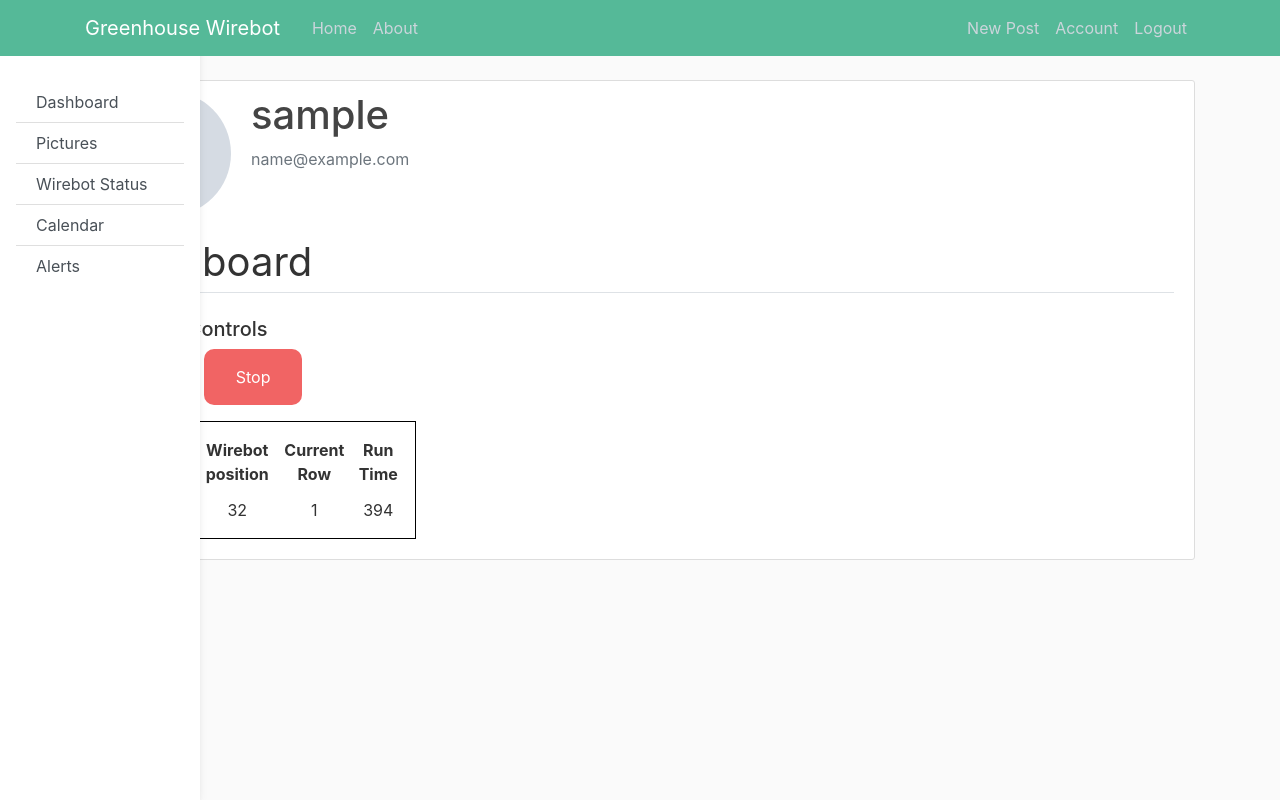
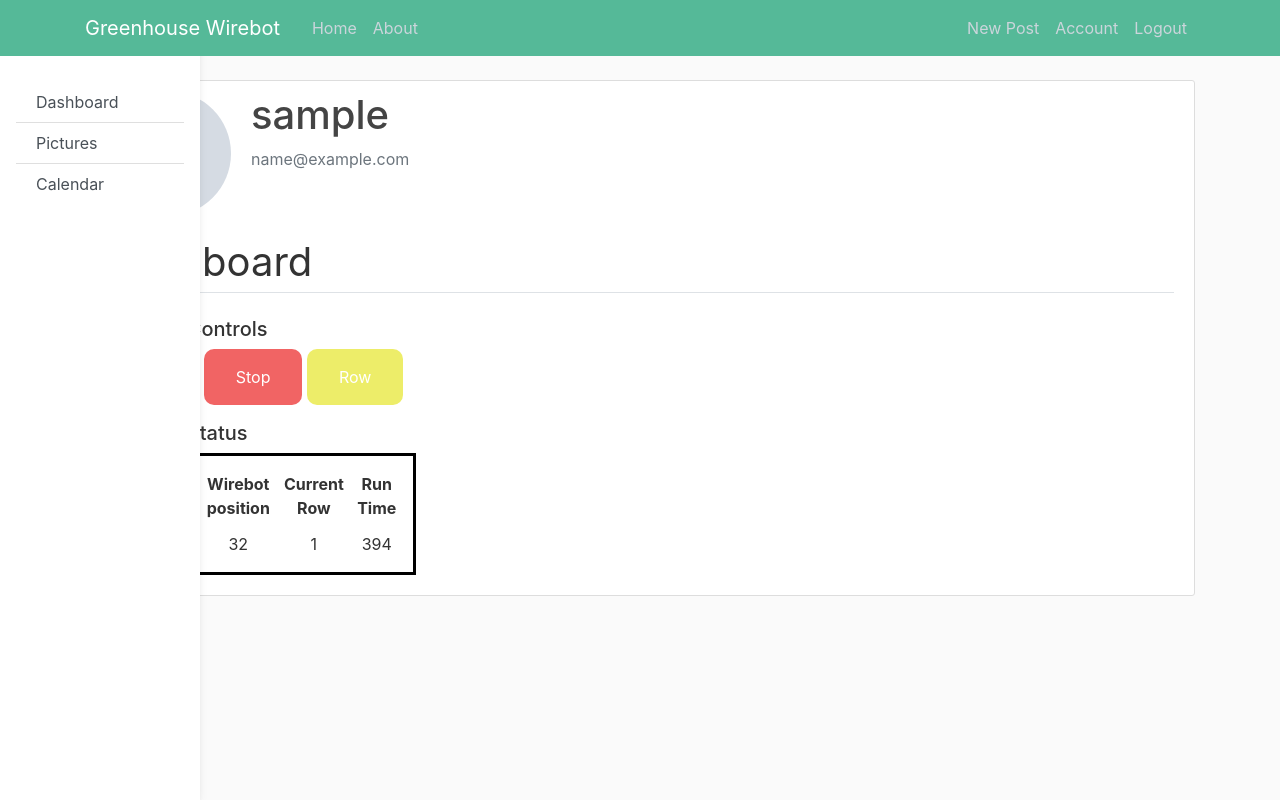
Before and after one commit to tamu-njarrett/wirebot-app, a Flask app: template wirebot/templates/dashboard.html in a window 1280 px wide. Run offline with Flask 3, Linux system fonts and the light colour scheme; a user stored in the database is signed in; tables that the repository leaves empty hold one stand-in row (values such as "Sample post"); the template is opened without the code that fills it: most values are stand-ins (such as "Sample title", 1, 10 or a date in 2020); grey boxes marked "Sample" are stand-in pictures; data that the repository does not hold is empty; some libraries are stand-ins or nearby versions.

Commit message:
Uploading app files

```diff
--- a/wirebot/static/main.css
+++ b/wirebot/static/main.css
@@ -134,11 +134,18 @@ a.article-title:hover {
 .b-stop:hover {
   background-color: rgb(189, 58, 58);
 }
+.b-row {
+  background-color: rgba(230, 230, 42, 0.701);
+  border-radius: 10px;
+}
+.b-row:hover {
+  background-color: rgb(185, 185, 31);
+}
 
 .load {
   float: inherit;
   width: 300px;
-  border: 1px solid black;
+  border: 3px solid black;
   margin-left: 10px;
   margin-bottom: 10px;
   padding: 10px;
--- a/wirebot/templates/dashboard.html
+++ b/wirebot/templates/dashboard.html
@@ -21,13 +21,15 @@
         <legend class="border-bottom mb-4" style="font-size:40px">Dashboard</legend>
 
         <div class="body">
-            <p class="h5">Wirebot Controls</p>
+            <p class="h5" font-weight="bold">Wirebot Controls</p>
             <div class="form-group">
                 <form>
                     <button class="b b-run" name="Run" value="run">Run</button>
                     <button class="b b-stop" name="Stop" value="stop">Stop</button>
+                    <button class="b b-row" name="Row" value="row">Row</button>
                 </form>
             </div>
+            <p class="h5" font-weight="bold">Wirebot Status</p>
             {% include "dashboard_values.html" %}
         </div>
     {% endblock content %}
--- a/wirebot/templates/layout.html
+++ b/wirebot/templates/layout.html
@@ -59,15 +59,15 @@
             <a href="{{ url_for('posts.pictures') }}" class="list-group-item list-group-item-action py-2 ripple">
               <i class="fas fa-chart-area fa-fw me-3"></i><span>Pictures</span>
             </a>
-            <a href="{{ url_for('users.wirebot_status') }}" class="list-group-item list-group-item-action py-2 ripple"
+            <!-- <a href="{{ url_for('users.wirebot_status') }}" class="list-group-item list-group-item-action py-2 ripple"
               ><i class="fas fa-lock fa-fw me-3"></i><span>Wirebot Status</span></a
-            >
-            <a href="{{ url_for('users.calendar') }}" class="list-group-item list-group-item-action py-2 ripple"
+            > -->
+            <a href="{{ url_for('users.calendar_page') }}" class="list-group-item list-group-item-action py-2 ripple"
               ><i class="fas fa-calendar fa-fw me-3"></i><span>Calendar</span></a
             >
-            <a href="{{ url_for('users.alerts') }}" class="list-group-item list-group-item-action py-2 ripple"
+            <!-- <a href="{{ url_for('users.alerts') }}" class="list-group-item list-group-item-action py-2 ripple"
               ><i class="fas fa-users fa-fw me-3"></i><span>Alerts</span></a
-            >
+            > -->
           </div>
         </div>
       </nav>
--- a/wirebot/users/routes.py
+++ b/wirebot/users/routes.py
@@ -2,10 +2,10 @@ from flask import render_template, url_for, flash, redirect, request, Blueprint,
 from flask_login import login_user, current_user, logout_user, login_required
 from wirebot import db, bcrypt
 from wirebot.models import User, Post, Photo, Status, Location
-from wirebot.utils import run_wirebot, stop_wirebot
+from wirebot.utils import run_wirebot, stop_wirebot, row_wirebot
 from wirebot.users.forms import RegistrationForm, LoginForm, UpdateAccountForm, RequestResetForm, ResetPasswordForm, DashboardForm
 from wirebot.users.utils import save_picture_user, send_reset_email, update_dashboard
-import random, threading
+import random, threading, calendar, datetime
 
 
 users = Blueprint('users', __name__, template_folder='templates')
@@ -135,6 +135,8 @@ def dashboard():
         pass; run_wirebot(status)
     if "stop" in request.form:
         pass; stop_wirebot(status)
+    if "row" in request.form:
+        pass; row_wirebot(status)
 
 
     return render_template('dashboard.html', title='Dashboard')
@@ -151,11 +153,14 @@ def wirebot_status():
     return render_template('wirebot_status.html', title='Wirebot Status')
 
 
+# Calendar display *** Incorporate time preset on specific days
 @users.route("/Calendar", methods=['GET', 'POST'])
 @login_required
-def calendar():
-
-    return render_template('calendar.html', title='Calendar')
+def calendar_page():
+    currentMonth = datetime.datetime.now().month
+    currentYear = datetime.datetime.now().year
+    calendar_current_month = calendar.month(currentYear, currentMonth)
+    return render_template('calendar_page.html', title='Calendar', calendar_current_month=calendar_current_month)
 
 @users.route("/Alerts", methods=['GET'])
 @login_required
--- a/wirebot/utils.py
+++ b/wirebot/utils.py
@@ -13,3 +13,8 @@ def run_wirebot(status):
 def stop_wirebot(status):
 
     return status
+
+# send TCP/IP message to Jetson to transition to Row 1/Row 2
+def row_wirebot(status):
+
+    return status
```
Also changed, not shown: wirebot/templates/calendar.html (deleted, +0 -18 lines), wirebot/templates/calendar_page.html (added, +25 -0 lines).
